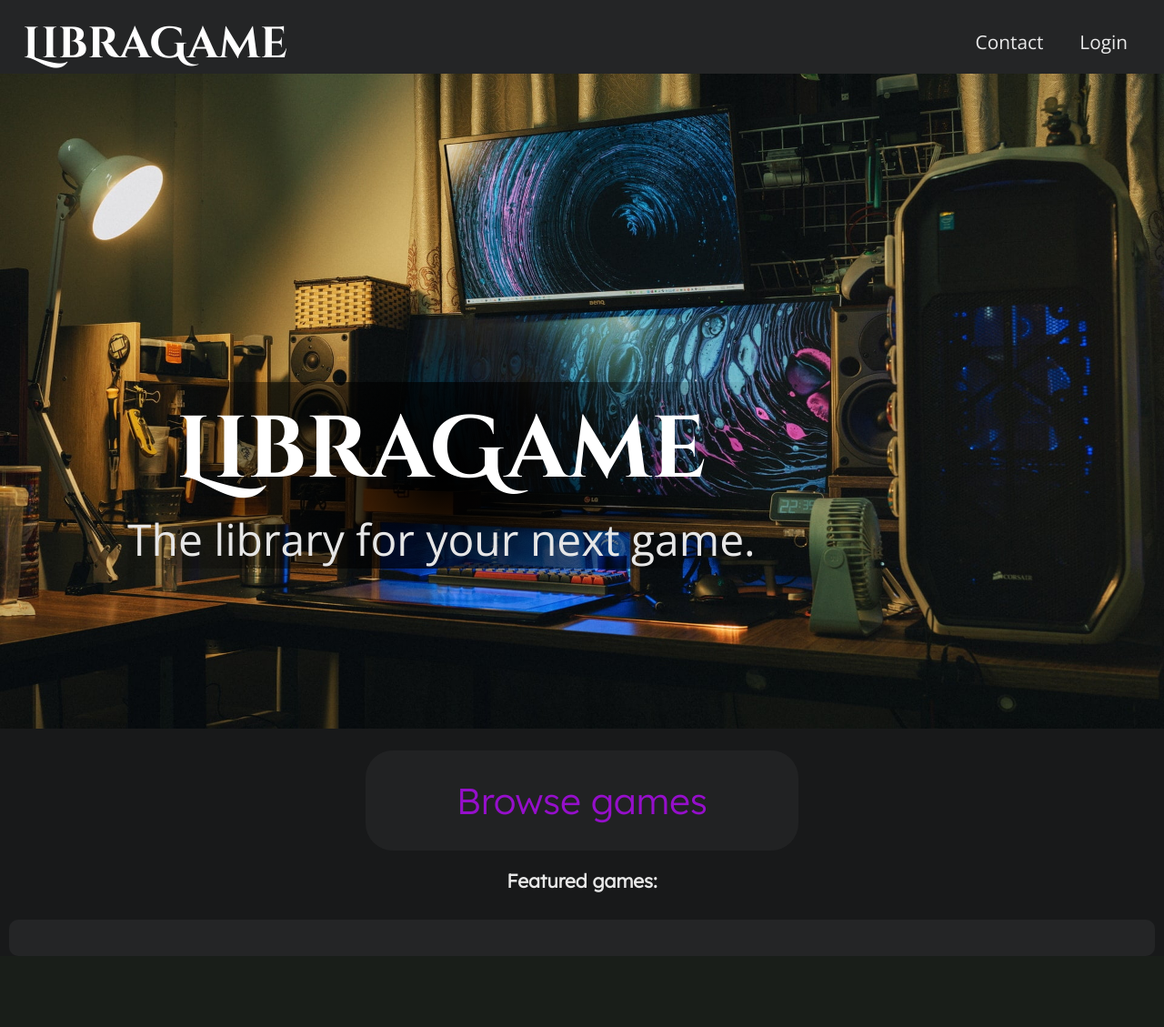
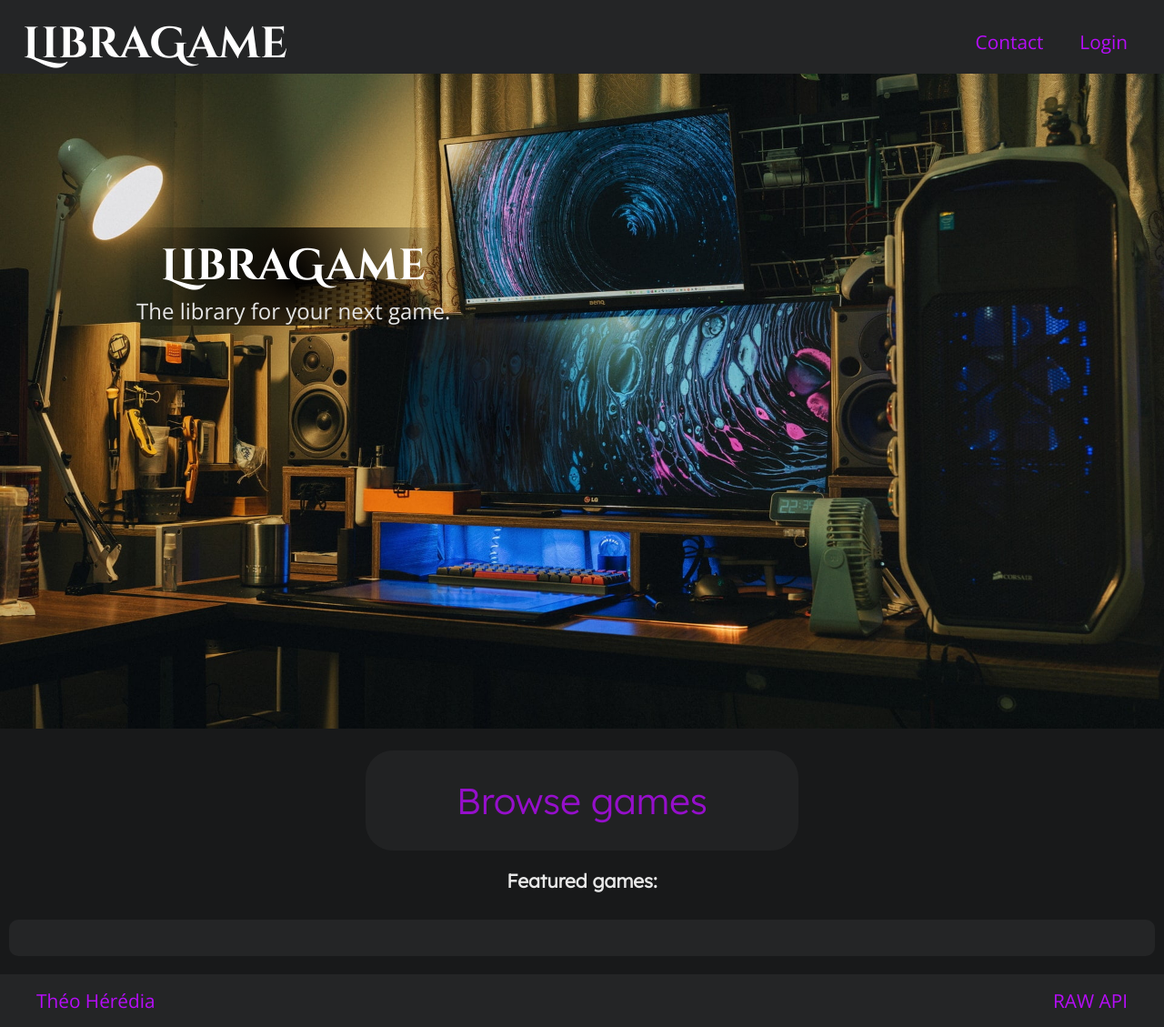
Before and after one commit to theo-hrd/libragame, a PHP site: page / in a window 1280 px wide. Shown: the whole page at 91% size. Before the commit the page ends 1051 px from the top, so only its background shows below. Run offline with PHP 8.4, Linux system fonts and the light colour scheme.

Commit message:
css done for main page

```diff
--- /dev/null
+++ b/index.php
@@ -0,0 +1,31 @@
+<?php
+    require_once './layouts/header.php';
+?>
+    <main>
+
+        <!-- background image -->
+        <img class="bg_img" src="src/images/bg1080-min.jpg" alt="background image">
+        <!-- main title -->
+        <div class="main_title">
+            <h1>LibraGame</h1>
+            <p>The library for your next game.</p>
+        </div>
+
+        <div class="container">
+
+            <!-- "browse games" button -->
+            <section class="cta_section">
+                <button class="cta"><a href="#">Browse games</a></button>
+            </section>
+
+            <!-- some games featured from rawg api -->
+            <div class="featured_games">
+                <h2>Featured games:</h2>
+                <div id="featured_game_card"></div>
+            </div>
+
+        </div>
+    </main>
+
+<?php
+require_once './layouts/footer.php'; ?>
--- /dev/null
+++ b/layouts/footer.php
@@ -0,0 +1,9 @@
+    <footer>
+        <a href="#">Théo Hérédia</a>
+        <a href="#">RAW API</a>
+    </footer>
+
+    <script src="./src/js/menu.js"></script>
+    <script src="./src/js/featured.js"></script>
+</body>
+</html>
--- a/index.html
+++ b/layouts/header.php
@@ -1,3 +1,4 @@
+
 <!DOCTYPE html>
 <html lang="en">
 <head>
@@ -28,36 +29,3 @@
             </nav>
 
     </header>
-
-
-    <main>
-
-        <!-- background image -->
-        <img class="bg_img" src="src/images/bg1080-min.jpg" alt="background image">
-        <!-- main title -->
-        <div class="main_title">
-            <h1>LibraGame</h1>
-            <p>The library for your next game.</p>
-        </div>
-
-        <div class="container">
-
-            <!-- "browse games" button -->
-            <section class="cta_section">
-                <button class="cta"><a href="#">Browse games</a></button>
-            </section>
-
-            <!-- some games featured -->
-            <div class="featured_games">
-                <h2>Featured games:</h2>
-                <div id="featured_game_card"></div>
-            </div>
-
-        </div>
-
-    </main>
-
-    <script src="./src/js/menu.js"></script>
-    <script src="./src/js/featured.js"></script>
-</body>
-</html>
--- a/src/styles/desktop.css
+++ b/src/styles/desktop.css
@@ -80,4 +80,52 @@
         width: 450px;
         height: 300px;
     }
+
+    .main_title{
+        position: relative;
+        top: 0;
+        left: 0;
+    }
+
+    #featured_game_card{
+        flex-direction: column;
+    }
 }
+
+
+@media only screen and (min-width:1024px){
+
+    .main_title{
+        position: absolute;
+        top: 250px;
+        left: 150px;
+        font-size: 1.5rem;
+    }
+
+    #featured_game_card{
+        flex-direction: row;
+    }
+
+    #featured_game_card img{
+        width: 305px;
+        height: 210px;
+    }
+
+    footer{
+        padding: 15px 40px;
+    }
+}
+
+@media only screen and (min-width:1920px){
+
+    #featured_game_card img{
+        width: 500px;
+        height: 300px;
+    }
+
+    footer{
+        padding-top: 30px;
+    }
+
+
+}
--- a/src/styles/mobile.css
+++ b/src/styles/mobile.css
@@ -24,7 +24,6 @@
     }
 
     .nav_links{
-        color: var(--lilwhite);
         font-family: var(--open-sans);
     }
 
@@ -138,5 +137,18 @@
         margin-bottom: 10px;
     }
 
+    footer{
+        display: flex;
+        justify-content: space-between;
+        padding: 10px 20px;
+        margin-top: 20px;
+        background-color: var(--dark_01dp);
+    }
+
+    footer a{
+        color: var(--cta);
+        font-family: var(--open-sans);
+        font-size: 1.3rem;
+    }
 
 }
--- a/src/styles/style.css
+++ b/src/styles/style.css
@@ -30,6 +30,11 @@ html{
     scroll-behavior: smooth;
 }
 
+.nav_links{
+    color: var(--cta);
+}
+
+
 .container{
     margin-right: auto;
     margin-left:  auto;
```
